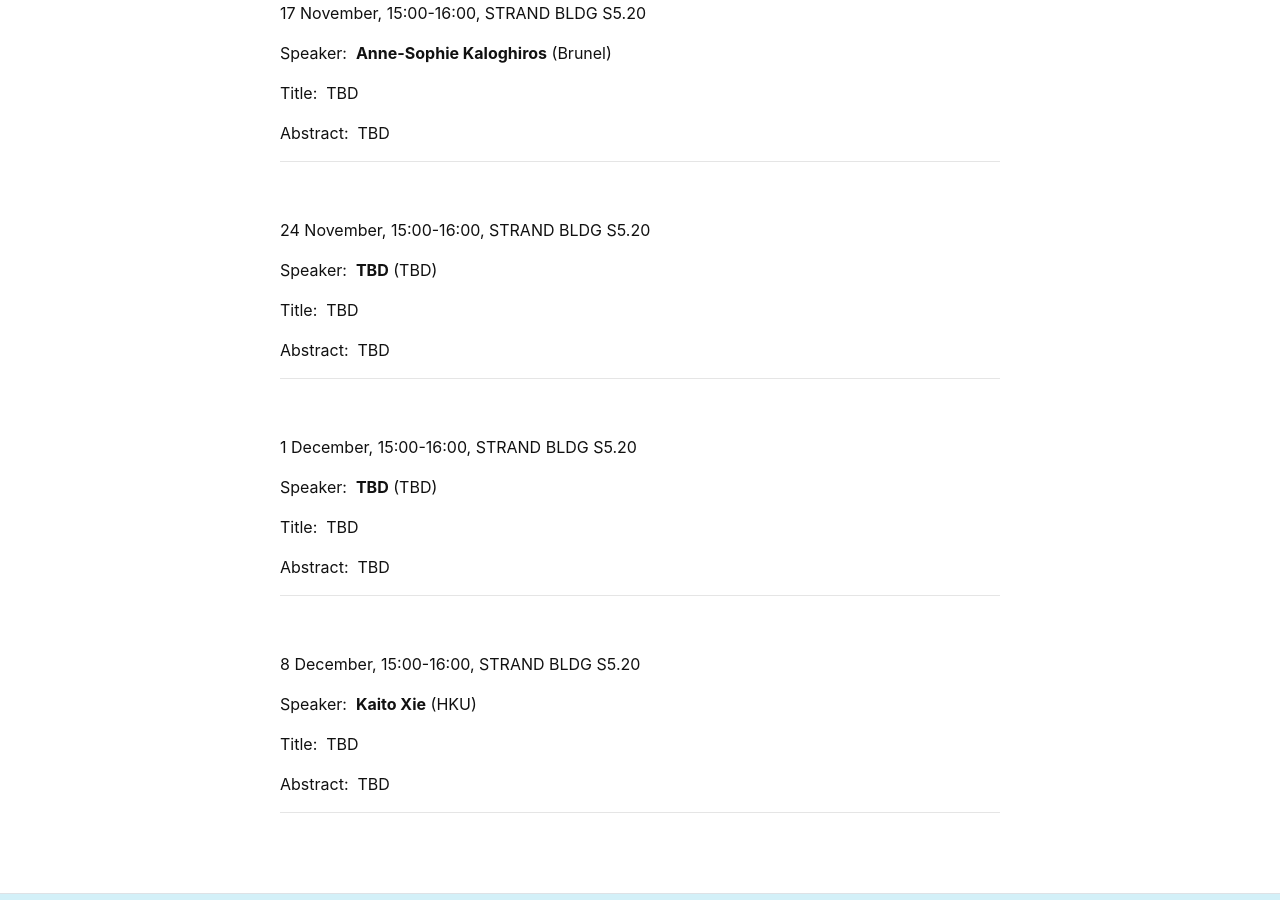
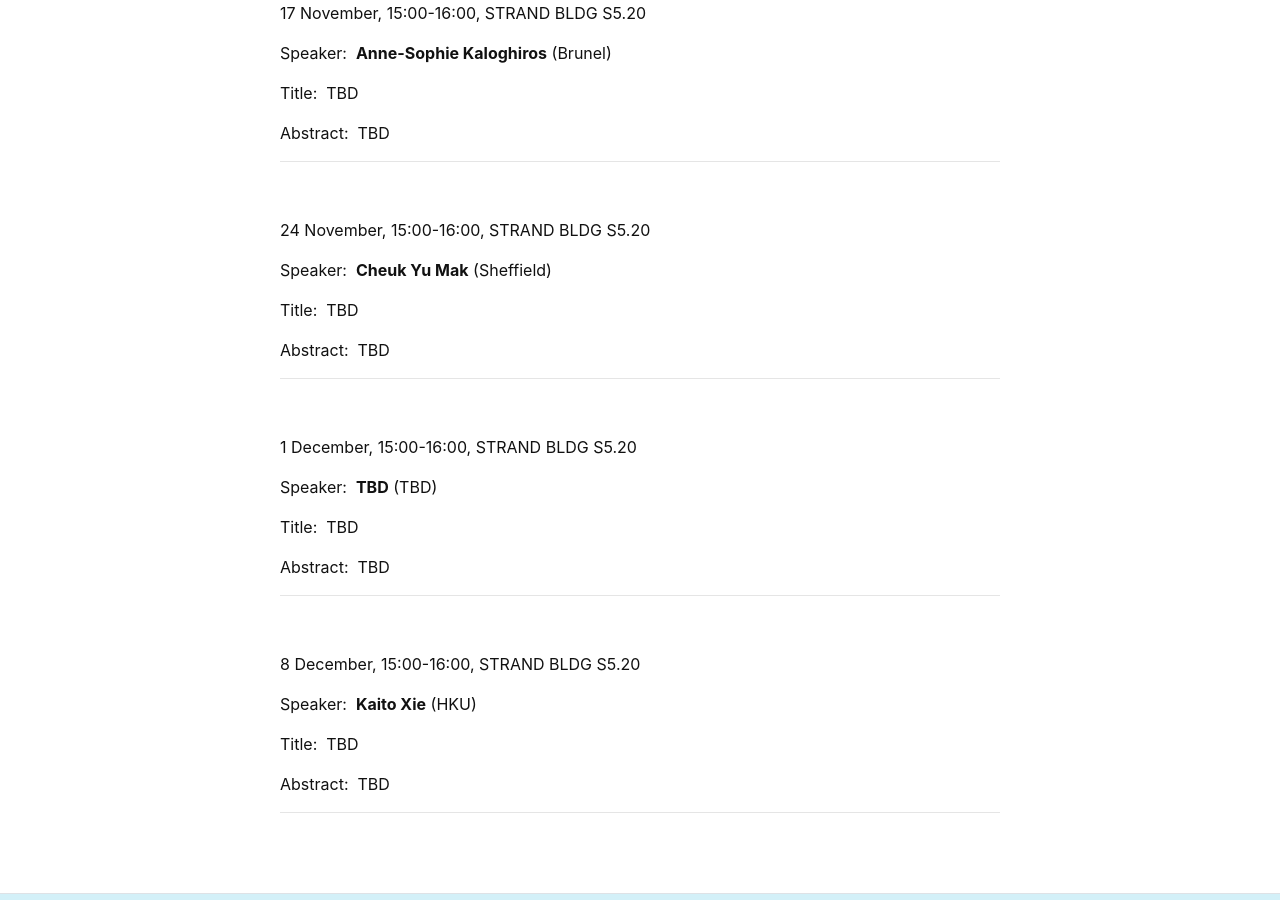
Before and after one commit to kcl-geometry-seminar/kcl-geometry-seminar.github.io, a Jekyll site: the page built from pages/index.md, in a window 1280 px wide and 900 px high, scrolled down 1685 px. Built offline with Jekyll 4.4.1, drawn with Linux system fonts in a browser that asks for light colours; a script that is not in the unit is left out.

Commit message:
Update speaker information in index.md

```diff
--- a/pages/index.md
+++ b/pages/index.md
@@ -108,7 +108,7 @@ Abstract:&nbsp; TBD
 
 24 November,  15:00-16:00, STRAND BLDG S5.20
 
-Speaker:&nbsp; **TBD** (TBD)
+Speaker:&nbsp; **Cheuk Yu Mak** (Sheffield)
 
 Title:&nbsp; TBD
 
```
